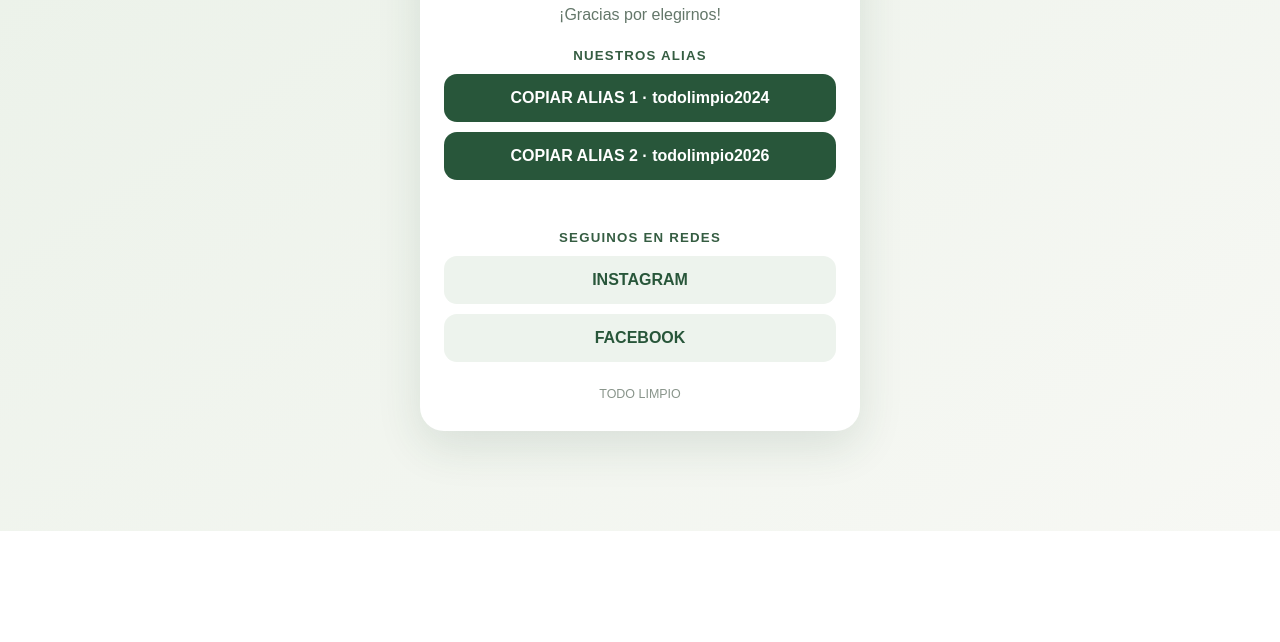
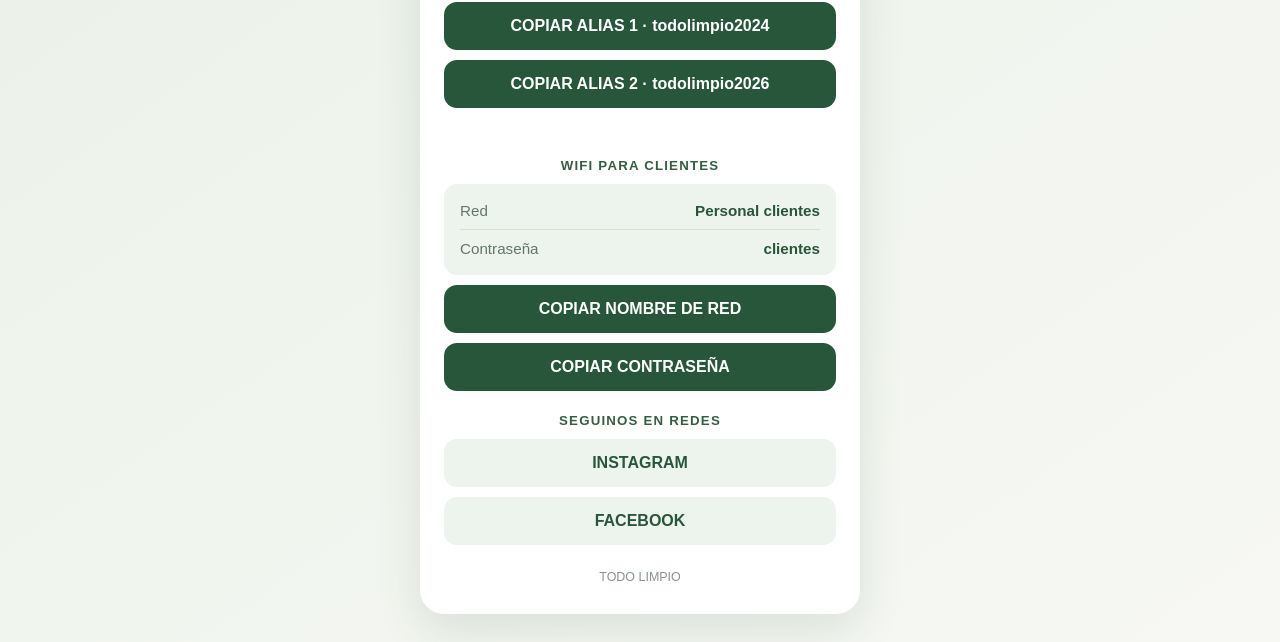
Before and after one commit to SantinoRacca/todo_limpio, a plain HTML site: page index.html in a window 1280 px wide. Shown: the part 269-911 px from the top of the page. Before the commit the page ends 800 px from the top, so only its background shows below. Drawn offline with Linux system fonts and the light colour scheme.

Commit message:
Add files via upload

```diff
--- a/index.html
+++ b/index.html
@@ -79,6 +79,25 @@
       color: #28563a;
     }
     .social:hover { background: #dfeade; }
+    .wifi {
+      margin: 0 0 4px;
+      padding: 8px 16px;
+      border-radius: 13px;
+      background: #edf3ed;
+      text-align: left;
+    }
+    .wifi-row {
+      display: flex;
+      justify-content: space-between;
+      align-items: center;
+      gap: 12px;
+      margin: 0;
+      padding: 10px 0;
+      font-size: .95rem;
+    }
+    .wifi-row + .wifi-row { border-top: 1px solid #d3e0d3; }
+    .wifi-row span { color: #64776a; }
+    .wifi-row strong { color: #28563a; }
     .hint {
       min-height: 18px;
       margin: 8px 0 0;
@@ -107,6 +126,18 @@
     </button>
     <p class="hint" id="mensaje" role="status" aria-live="polite"></p>
 
+    <p class="section-title">WiFi para clientes</p>
+    <div class="wifi">
+      <p class="wifi-row"><span>Red</span><strong>Personal clientes</strong></p>
+      <p class="wifi-row"><span>Contraseña</span><strong>clientes</strong></p>
+    </div>
+    <button class="link" type="button" onclick="copiarTexto('Personal clientes', 'Red WiFi copiada')">
+      COPIAR NOMBRE DE RED
+    </button>
+    <button class="link" type="button" onclick="copiarTexto('clientes', 'Contraseña copiada')">
+      COPIAR CONTRASEÑA
+    </button>
+
     <p class="section-title">Seguinos en redes</p>
     <a class="link social" href="https://www.instagram.com/todo_limpiolv?srtk=MThuOWtpZzY5N3FtNw==" target="_blank" rel="noopener noreferrer">
       INSTAGRAM
@@ -119,14 +150,17 @@
   </main>
 
   <script>
-    async function copiarAlias(alias) {
+    async function copiarTexto(texto, etiqueta) {
       const mensaje = document.getElementById('mensaje');
       try {
-        await navigator.clipboard.writeText(alias);
-        mensaje.textContent = 'Alias copiado: ' + alias;
+        await navigator.clipboard.writeText(texto);
+        mensaje.textContent = etiqueta + ': ' + texto;
       } catch (error) {
-        mensaje.textContent = 'No se pudo copiar automáticamente. Alias: ' + alias;
+        mensaje.textContent = 'No se pudo copiar automáticamente: ' + texto;
       }
+    }
+    function copiarAlias(alias) {
+      return copiarTexto(alias, 'Alias copiado');
     }
   </script>
 </body>
```
